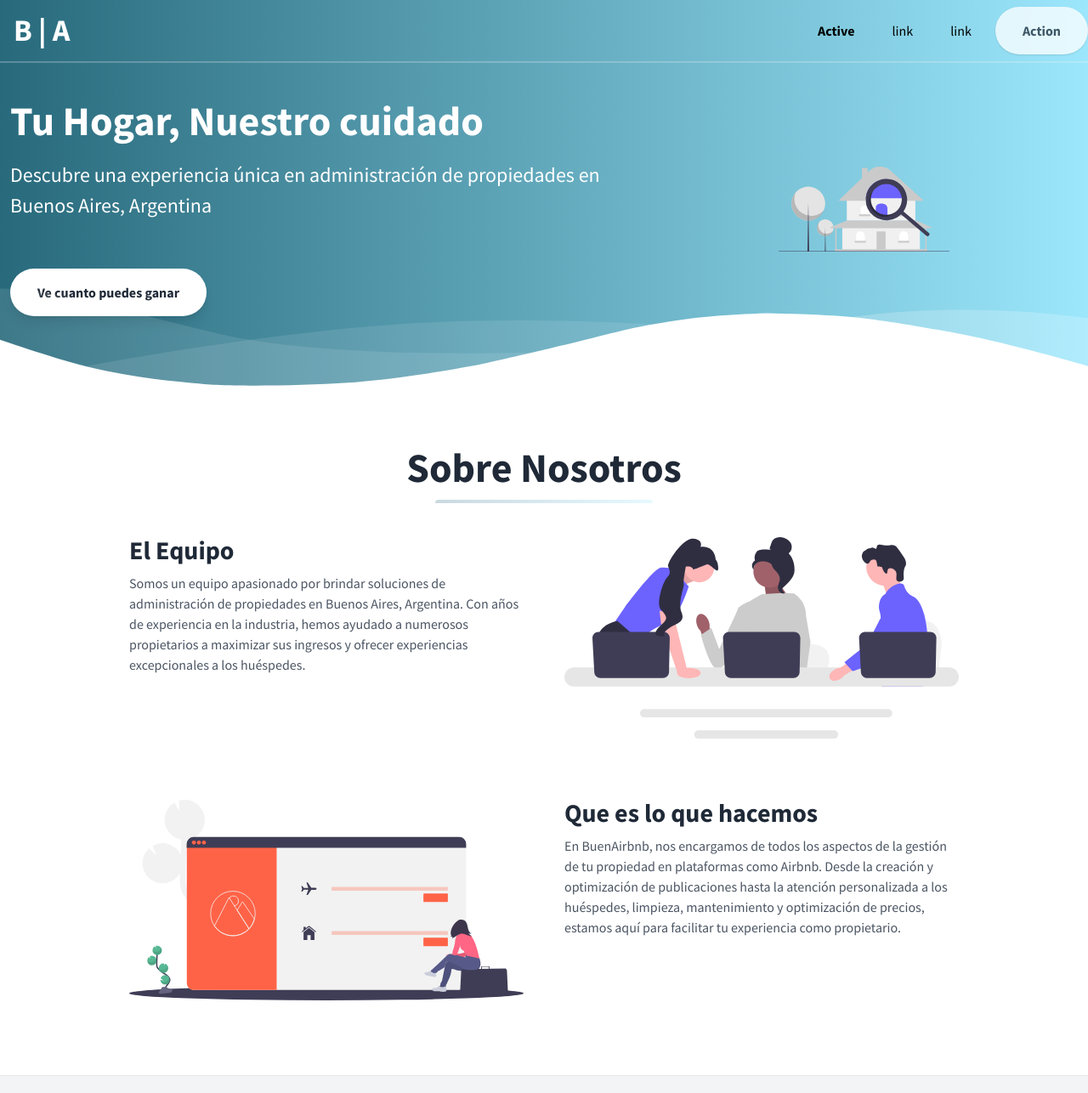
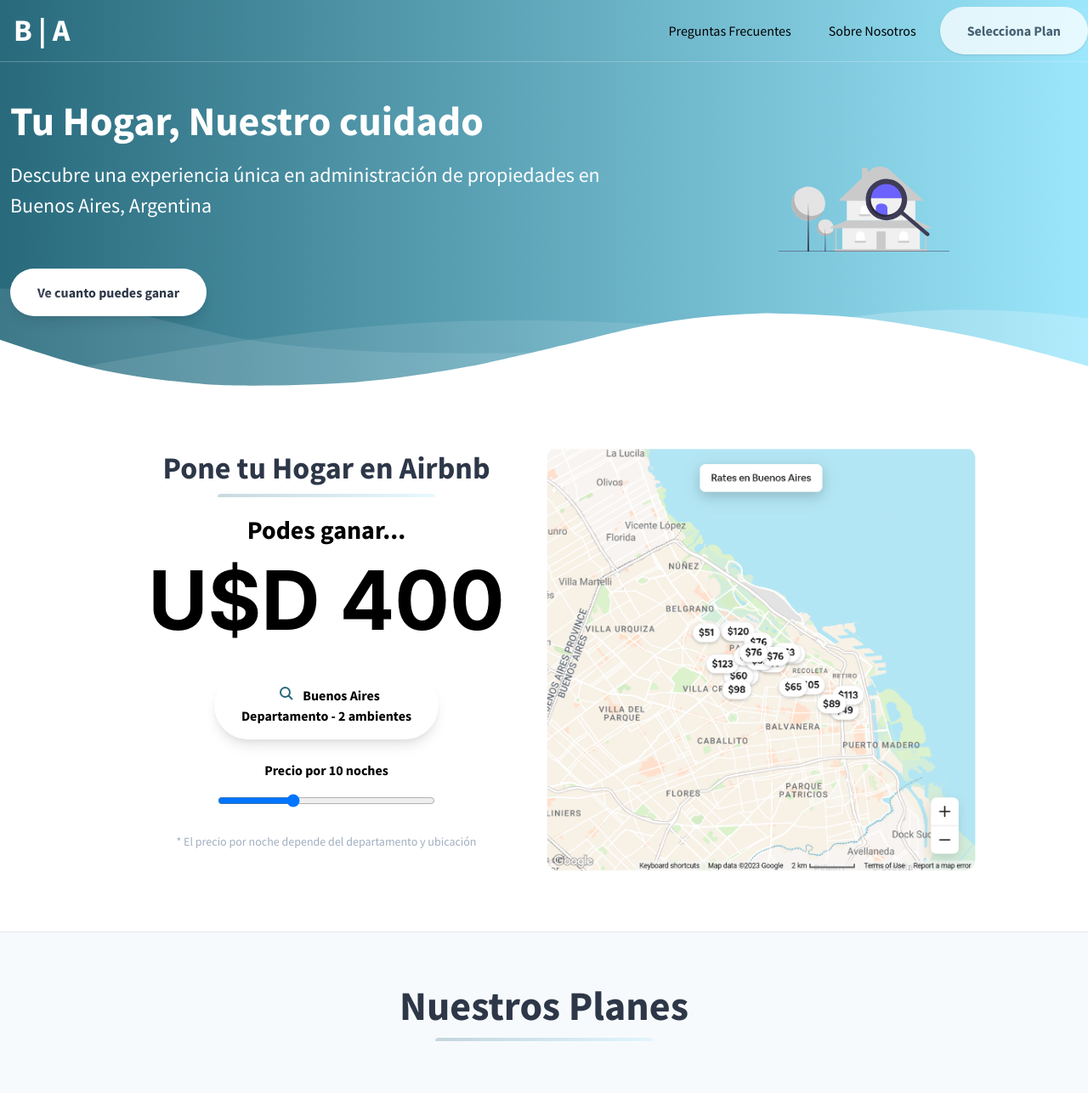
Before and after one commit to vmrodriguez90/buenairbnb.com.ar, a website: page dist/index.html in a window 1280 px wide. Shown: the top 1286 px of the page at 85% size. Drawn offline with nearby package versions, Linux system fonts and the light colour scheme.

Commit message:
Pricing component and text

```diff
--- a/dist/index.html
+++ b/dist/index.html
@@ -9,10 +9,8 @@
     <meta name="description" content="Buen Airbnb - Tu Hogar, Nuestro cuidado" />
     <meta name="keywords" content="airbnb, buenos aires, buenos, aires, argentina" />
     <meta name="author" content="Buen Airbnb" />
-    <link rel="stylesheet" href="https://unpkg.com/tailwindcss@2.2.19/dist/tailwind.min.css"/>
-    <!--Replace with your tailwind.css once created-->
+    <link rel="stylesheet" href="./css/tailwind.min.css" />
     <link href="https://fonts.googleapis.com/css?family=Source+Sans+Pro:400,700" rel="stylesheet" />
-    <!-- Define your gradient here - use online tools to find a gradient matching your branding-->
     <style>
         .gradient {
           background: linear-gradient(90deg, #286A7C 0%, #9CE7FC 100%);
@@ -43,21 +41,19 @@
         <div class="w-full flex-grow lg:flex lg:items-center lg:w-auto hidden mt-2 lg:mt-0 bg-white lg:bg-transparent text-black p-4 lg:p-0 z-20" id="nav-content">
           <ul class="list-reset lg:flex justify-end flex-1 items-center">
             <li class="mr-3">
-              <a class="inline-block py-2 px-4 text-black font-bold no-underline" href="#">Active</a>
+              <a class="inline-block text-black no-underline hover:text-gray-800 hover:text-underline py-2 px-4" href="./faq.html">Preguntas Frecuentes</a>
             </li>
             <li class="mr-3">
-              <a class="inline-block text-black no-underline hover:text-gray-800 hover:text-underline py-2 px-4" href="#">link</a>
-            </li>
-            <li class="mr-3">
-              <a class="inline-block text-black no-underline hover:text-gray-800 hover:text-underline py-2 px-4" href="#">link</a>
+              <a class="inline-block text-black no-underline hover:text-gray-800 hover:text-underline py-2 px-4" href="./about.html">Sobre Nosotros</a>
             </li>
           </ul>
-          <button
+          <a
             id="navAction"
+            href="#pricing"
             class="mx-auto lg:mx-0 hover:underline bg-white text-gray-800 font-bold rounded-full mt-4 lg:mt-0 py-4 px-8 shadow opacity-75 focus:outline-none focus:shadow-outline transform transition hover:scale-105 duration-300 ease-in-out"
           >
-            Action
-          </button>
+          Selecciona Plan
+        </a>
         </div>
       </div>
       <hr class="border-b border-gray-100 opacity-25 my-0 py-0" />
@@ -104,38 +100,46 @@
     </div>
     <section class="bg-white border-b py-8">
       <div class="container max-w-5xl mx-auto m-8">
-        <h2 class="w-full my-2 text-5xl font-bold leading-tight text-center text-gray-800">
-          Sobre Nosotros
-        </h2>
-        <div class="w-full mb-4">
-          <div class="h-1 mx-auto gradient w-64 opacity-25 my-0 py-0 rounded-t"></div>
-        </div>
-        <div class="flex flex-wrap">
-          <div class="w-5/6 sm:w-1/2 p-6">
-            <h3 class="text-3xl text-gray-800 font-bold leading-none mb-3">
-              El Equipo
-            </h3>
-            <p class="text-gray-600 mb-8">
-              Somos un equipo apasionado por brindar soluciones de administración de propiedades en Buenos Aires, Argentina. Con años de experiencia en la industria, hemos ayudado a numerosos propietarios a maximizar sus ingresos y ofrecer experiencias excepcionales a los huéspedes.
-            </p>
-          </div>
-          <div class="w-full sm:w-1/2 p-6">
-            <img src="./assets/team.svg" />
-          </div>
-        </div>
-        <div class="flex flex-wrap flex-col-reverse sm:flex-row">
-          <div class="w-full sm:w-1/2 p-6 mt-6">
-            <img src="./assets/travel.svg"/>
-          </div>
-          <div class="w-full sm:w-1/2 p-6 mt-6">
-            <div class="align-middle">
-              <h3 class="text-3xl text-gray-800 font-bold leading-none mb-3">
-                Que es lo que hacemos
-              </h3>
-              <p class="text-gray-600 mb-8">
-                En BuenAirbnb, nos encargamos de todos los aspectos de la gestión de tu propiedad en plataformas como Airbnb. Desde la creación y optimización de publicaciones hasta la atención personalizada a los huéspedes, limpieza, mantenimiento y optimización de precios, estamos aquí para facilitar tu experiencia como propietario.
+        <div class="flex md:justify-between  md:flex-row flex-col">
+          <div class="flex-1 flex-col">
+            <h2 class="w-full my-2 text-4xl font-bold leading-tight text-center text-gray-800">
+              Pone tu Hogar en Airbnb
+            </h2>
+            <div class="w-full mb-4">
+              <div class="h-1 mx-auto gradient w-64 opacity-25 my-0 py-0 rounded-t"></div>
+            </div>
+            <div class="py-5 text-3xl font-bold text-center text-black">
+              Podes ganar...
+            </div>
+            <h2 class="w-full font-bold leading-tight text-center text-black" style="font-size: 6rem; font-family: Circular, -apple-system, BlinkMacSystemFont, Roboto, 'Helvetica Neue', sans-serif;">
+              U$D <span id="prize">500</span>
+            </h2>
+            <button class=" w-4 mx-auto  block hover:underline text-black font-bold rounded-full my-6 py-4 px-8 shadow-lg focus:outline-none focus:shadow-outline transform transition hover:scale-105 duration-300 ease-in-out">
+              <div class="inline-block px-2">
+                <svg xmlns="http://www.w3.org/2000/svg" viewBox="0 0 32 32" aria-hidden="true" role="presentation" focusable="false" style="display: block; fill: none; height: 16px; width: 16px; stroke: #286A7C; stroke-width: 4; overflow: visible;">
+                  <path fill="none" d="M13 24a11 11 0 1 0 0-22 11 11 0 0 0 0 22zm8-3 9 9"></path>
+                </svg>
+              </div>
+              Buenos Aires
+              <br/>
+              Departamento - 2 ambientes
+            </button>
+
+          </button>
+            <div class="text-center">
+              <p class="text-black font-bold">
+                Precio por <span id="nights">8</span> noches
+              </p>
+              <input type="range" min="1" max="30" value="10" class="slider w-64 inline-block p-4" id="nightsRange">
+            </div>
+            <div class="text-center py-2">
+              <p class="text-gray-500 text-sm">
+                * El precio por noche depende del departamento y ubicación
               </p>
             </div>
+          </div>
+          <div class="flex-1 flex-col">
+            <img src="./assets/mapa.png" alt="Mapa Buenos Aires" title="Mapa Buenos Aires" class="w-full" />
           </div>
         </div>
       </div>
@@ -289,10 +293,10 @@
             <p class="uppercase text-gray-500 md:mb-6">Links</p>
             <ul class="list-reset mb-6">
               <li class="mt-2 inline-block mr-2 md:block md:mr-0">
-                <a href="#" class="no-underline hover:underline text-gray-800 hover:text-pink-500">Preguntas Frecuentes</a>
+                <a href="./faq.html" class="no-underline hover:underline text-gray-800 hover:text-pink-500">Preguntas Frecuentes</a>
               </li>
               <li class="mt-2 inline-block mr-2 md:block md:mr-0">
-                <a href="#" class="no-underline hover:underline text-gray-800 hover:text-pink-500">Acerca de Nosotros</a>
+                <a href="./about.html" class="no-underline hover:underline text-gray-800 hover:text-pink-500">Acerca de Nosotros</a>
               </li>
               <li class="mt-2 inline-block mr-2 md:block md:mr-0">
                 <a href="https://wa.me/5491165233257" class="no-underline hover:underline text-gray-800 hover:text-pink-500">Contacto</a>
@@ -349,9 +353,32 @@
       });
     </script>
     <script>
-      /*Toggle dropdown list*/
-      /*https://gist.github.com/slavapas/593e8e50cf4cc16ac972afcbad4f70c8*/
 
+      const speed = 200;
+      const pricePerNight = 40;
+      function animatePrice() {
+            let nights = Number($("#nightsRange").val());
+            const value = nights * pricePerNight;
+            const data = Number($('#prize').text());
+            const time = value / speed;
+            if(data < value) {
+              $('#prize').text(Math.ceil(data + time));
+              setTimeout(animatePrice, 1);
+            } else {
+              $('#prize').text(value);
+            }
+      }
+      $(function() {
+        let nights = Number($("#nightsRange").val());
+        $('#nights').text(nights);
+        $('#prize').text(nights*pricePerNight);
+        $("#nightsRange").change(function () {
+          let value = $(this).val();
+          $('#nights').text(value);
+          animatePrice();
+        });
+
+      })
       var navMenuDiv = document.getElementById("nav-content");
       var navMenu = document.getElementById("nav-toggle");
 
```
Also changed, not shown: dist/about.html (+16 -20 lines), dist/faq.html (+48 -46 lines), dist/assets/mapa.png (added).
